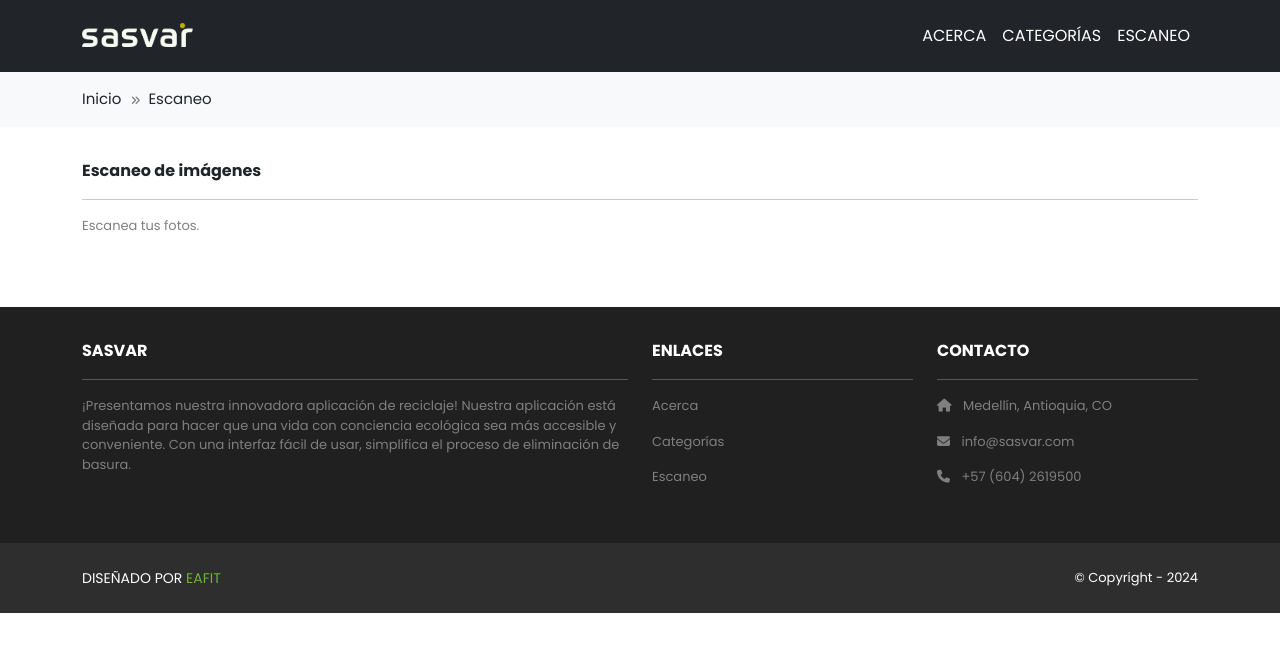
After one commit to danielgara/sasvar, a Django app: page /escaneo/ in a window 1280 px wide. The commit adds this page. Shown: the top 652 px of the page. Run offline with Django 4.2, Linux system fonts and the light colour scheme; some libraries are stand-ins or nearby versions.

Commit message:
imp: scanner view

```diff
--- a/home/templates/index.html
+++ b/home/templates/index.html
@@ -29,7 +29,7 @@
         </a>
       </div>
       <div class="col-md-5 col-lg-5 col-xl-5 col-xxl-5 mx-auto mb-3">
-        <a style="text-decoration: none;" href="{% url 'home.categories' %}">
+        <a style="text-decoration: none;" href="{% url 'scanner.index' %}">
           <div class="shadow-lg p-3 mb-5 bg-white rounded">
             <div class="container">
               <div class="row align-items-center">
--- /dev/null
+++ b/image_processing/templates/scanner.html
@@ -0,0 +1,15 @@
+{% extends 'base.html' %}
+{% block content %}
+{% load static %}
+<div class="p-3">
+  <div class="container mb-3">
+    <div class="row mt-3">
+      <div class="mx-auto mb-4">
+        <b>Escaneo de imágenes</b>
+        <hr />
+        <p class="font-13 rc-footer-font">Escanea tus fotos.</p>
+      </div>
+    </div>
+  </div>
+</div>
+{% endblock content %}
--- /dev/null
+++ b/image_processing/urls.py
@@ -0,0 +1,6 @@
+from django.urls import path
+from . import views
+
+urlpatterns = [
+    path('', views.index, name='scanner.index'),
+]
--- /dev/null
+++ b/image_processing/views.py
@@ -0,0 +1,11 @@
+from django.shortcuts import render
+
+
+def index(request):
+    viewData = {}
+    viewData["title"] = "Escaneo"
+    viewData["breadcrumbItems"] = [
+        {"name": "Inicio", "route": "home.index"},
+        {"name": "Escaneo", "route": "scanner.index"},
+    ]
+    return render(request, 'scanner.html', {"viewData": viewData})
--- a/recycling/templates/base.html
+++ b/recycling/templates/base.html
@@ -26,8 +26,7 @@
           <div class="navbar-nav ms-auto">
             <a class="nav-link" href="{% url 'home.about' %}">ACERCA</a>
             <a class="nav-link" href="{% url 'home.categories' %}">CATEGORÍAS</a>
-            <a class="nav-link" href="">ESCANEO</a>
-            <a class="nav-link" href="">CONECTARME</a>
+            <a class="nav-link" href="{% url 'scanner.index' %}">ESCANEO</a>
           </div>
         </div>
       </div>
@@ -59,8 +58,7 @@
             <hr />
             <p class="font-13 rc-footer-font"><a class="nav-link" href="{% url 'home.about' %}">Acerca</a></p>
             <p class="font-13 rc-footer-font"><a class="nav-link" href="{% url 'home.categories' %}">Categorías</a></p>
-            <p class="font-13 rc-footer-font"><a class="nav-link" href="">Escaneo</a></p>
-            <p class="font-13 rc-footer-font"><a class="nav-link" href="">Conectarme</a></p>
+            <p class="font-13 rc-footer-font"><a class="nav-link" href="{% url 'scanner.index' %}">Escaneo</a></p>
           </div>
           <div class="col-md-3 col-lg-4 col-xl-3 mx-auto mb-4">
             <b>CONTACTO</b>
--- a/recycling/urls.py
+++ b/recycling/urls.py
@@ -3,5 +3,6 @@ from django.urls import path, include
 
 urlpatterns = [
     path('', include('home.urls')),
+    path('escaneo/', include('image_processing.urls')),
     path('admin/', admin.site.urls),
 ]
```
